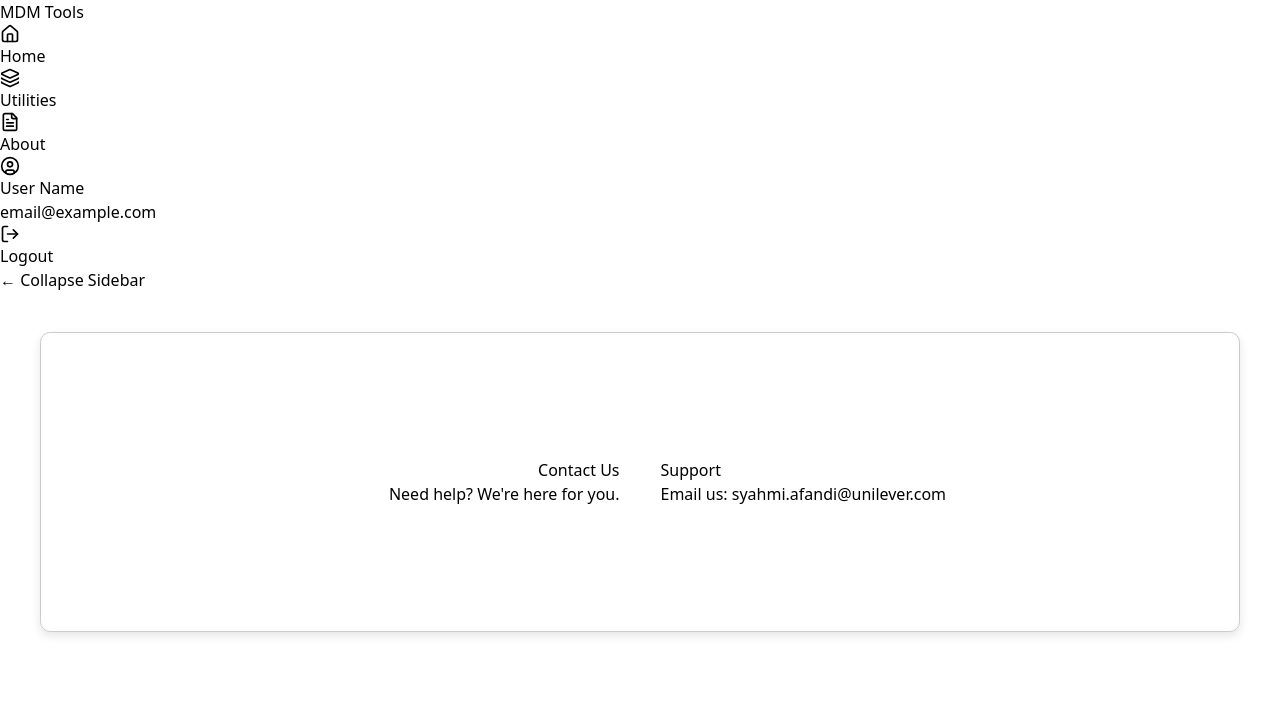
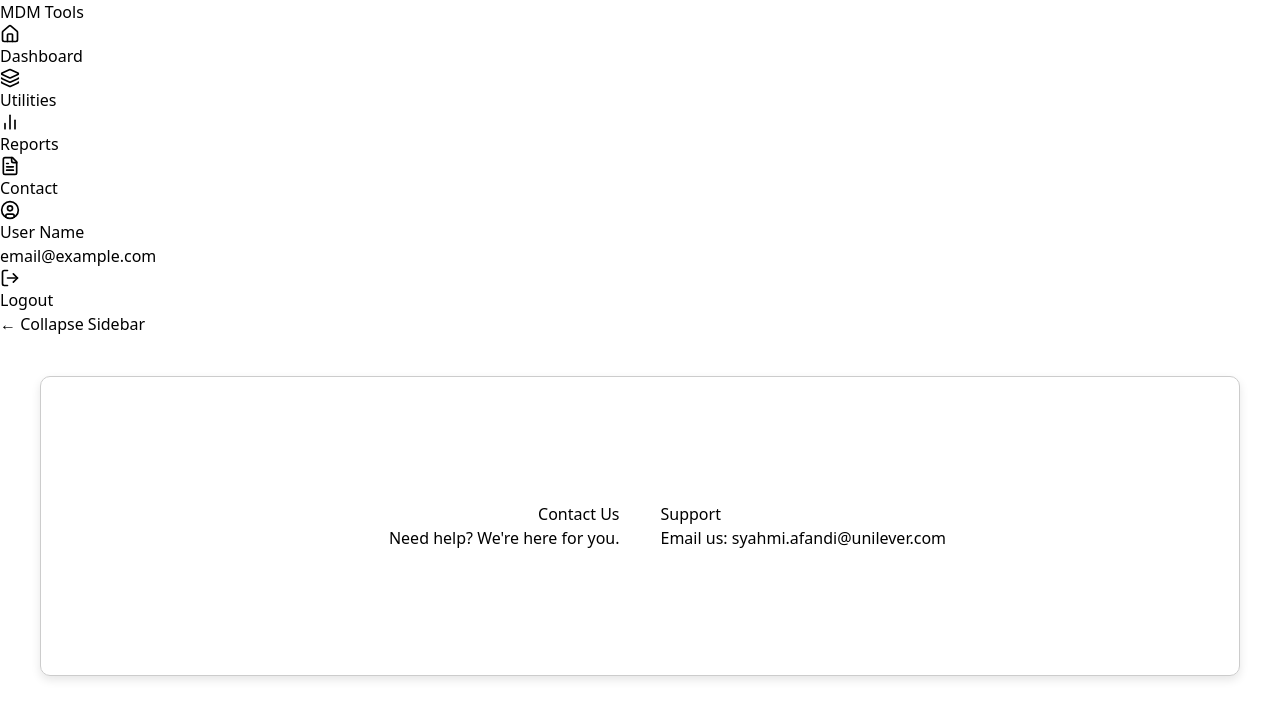
Before and after one commit to SyahmiAfandi/mdm, a React (Vite) app: page /contact in a window 1280 px wide. Shown: the top 718 px of the page. Built offline with nearby package versions, Linux system fonts and the light colour scheme.

Commit message:
Enhance sidebar with structured sections: dashboard, tools, reports, settings, and contact

```diff
--- a/src/components/Sidebar.jsx
+++ b/src/components/Sidebar.jsx
@@ -1,14 +1,15 @@
 import React, { useState } from 'react';
 import { useLocation, useNavigate } from 'react-router-dom';
-import { Home, Sliders, FileText, Settings, Layers, LogOut, UserCircle } from 'lucide-react';
+import {
+  Home, Sliders, FileText, Settings, Layers,
+  BarChart2, LogOut, UserCircle
+} from 'lucide-react';
 import SidebarLink from './SidebarLink';
-import SidebarGroup from './SidebarGroup';
 import { useSidebar } from '../context/SidebarContext';
 import { useUser } from '../context/UserContext';
 
 const Sidebar = ({ isOpen }) => {
   const location = useLocation();
-  const [toolsOpen, setToolsOpen] = useState(true);
   const { isSidebarOpen } = useSidebar();
   const { role, setRole, user } = useUser();
   const navigate = useNavigate();
@@ -18,20 +19,24 @@ const Sidebar = ({ isOpen }) => {
     return location.pathname.startsWith(path);
   };
 
-  const isToolsActive =
-    !isSidebarOpen &&
-    (location.pathname.startsWith('/recons') || location.pathname.startsWith('/promotion'));
-
   return (
     <aside className={`bg-white shadow-md fixed h-full z-20 ${isOpen ? 'w-64' : 'w-16'} transition-all duration-300 p-4`}>
       <h2 className={`text-xl font-bold text-blue-600 mb-6 transition-opacity duration-300 ${isOpen ? 'opacity-100' : 'opacity-0'}`}>
         MDM Tools
       </h2>
+
       <nav className="text-gray-700 font-medium space-y-2">
-        <SidebarLink to="/" label="Home" icon={<Home size={20} />} isOpen={isOpen} isActive={isActive} />
+        {/* 🏠 Dashboard */}
+        <SidebarLink
+          to="/"
+          label="Dashboard"
+          icon={<Home size={20} />}
+          isOpen={isOpen}
+          isActive={isActive}
+        />
 
+        {/* 🧰 Tools */}
         {(role === 'admin' || role === 'user') && (
-        <>
           <SidebarLink
             to="/tools"
             label="Tools"
@@ -43,33 +48,48 @@ const Sidebar = ({ isOpen }) => {
               location.pathname.startsWith('/promotion')
             }
           />
-          {/*
-          <SidebarGroup
-            label="Tools"
-            icon={<Sliders size={20} />}
+        )}
+
+        {/* ⚙️ Utilities */}
+        <SidebarLink
+          to="#"
+          label="Utilities"
+          icon={<Layers size={20} />}
+          isOpen={isOpen}
+          isActive={isActive}
+        />
+
+        {/* 📊 Reports */}
+        <SidebarLink
+          to="#"
+          label="Reports"
+          icon={<BarChart2 size={20} />}
+          isOpen={isOpen}
+          isActive={isActive}
+        />
+
+        {/* ⚙️ Settings */}
+        {role === 'admin' && (
+          <SidebarLink
+            to="/settings"
+            label="Settings"
+            icon={<Settings size={20} />}
             isOpen={isOpen}
-            expanded={toolsOpen}
-            onToggle={() => setToolsOpen(!toolsOpen)}
-            childrenOpen={isOpen && toolsOpen}
-            isActive={isToolsActive}
-          >
-            <SidebarLink to="/recons" label="Reconciliation Tools" isOpen={isOpen} isActive={isActive} />
-            {role === 'admin' && (
-              <SidebarLink to="/promotion" label="Promotion Tools" isOpen={isOpen} isActive={isActive} />
-            )}
-          </SidebarGroup>
-          */}
-        </>
-      )}
+            isActive={isActive}
+          />
+        )}
 
-        <SidebarLink to="/utilities" label="Utilities" icon={<Layers size={20} />} isOpen={isOpen} isActive={isActive} />
-        {role === 'admin' && (
-          <SidebarLink to="/settings" label="Settings" icon={<Settings size={20} />} isOpen={isOpen} isActive={isActive} />
-        )}
-        <SidebarLink to="/contact" label="About" icon={<FileText size={20} />} isOpen={isOpen} isActive={isActive} />
+        {/* 📘 Contact / Help */}
+        <SidebarLink
+          to="/contact"
+          label="Contact"
+          icon={<FileText size={20} />}
+          isOpen={isOpen}
+          isActive={isActive}
+        />
       </nav>
 
-      {/* User Info */}
+      {/* 👤 User Info */}
       <div className="absolute bottom-16 left-0 w-full px-4 text-gray-700">
         <div className={`flex items-center ${isOpen ? 'gap-3 px-3 py-2' : 'justify-center w-8 h-8'}`}>
           <UserCircle size={20} />
@@ -82,7 +102,7 @@ const Sidebar = ({ isOpen }) => {
         </div>
       </div>
 
-      {/* Logout Button */}
+      {/* 🔓 Logout Button */}
       <div className="absolute bottom-4 left-0 w-full px-4">
         <button
           onClick={() => {
```
